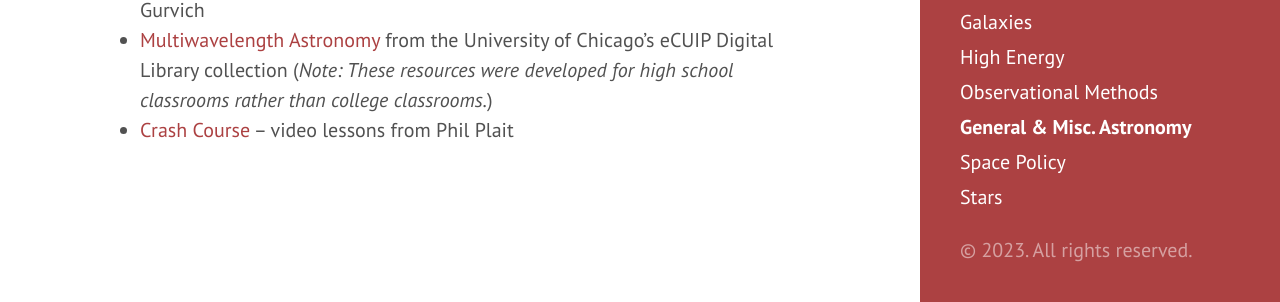
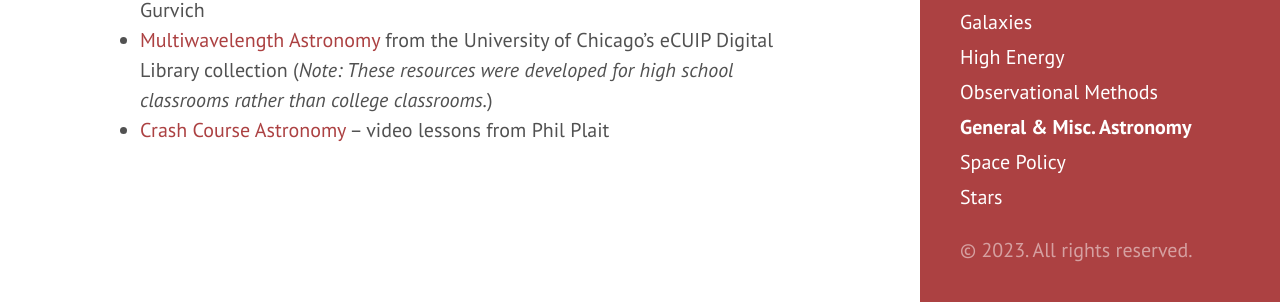
Before and after one commit to astroteaching/astroteaching.github.io, a Jekyll site: the page built from resources.md, in a window 1280 px wide and 1320 px high. Shown: the part 1015-1317 px from the top of the window. Built offline with Jekyll 4.4.1, drawn with Linux system fonts in a browser that asks for light colours.

Commit message:
fix typo

```diff
--- a/resources.md
+++ b/resources.md
@@ -31,4 +31,4 @@ General astronomy (including some resources for lower level courses) and miscell
 - Legacy Survey [viewer](https://www.legacysurvey.org/viewer){:target="_blank"}
 - [Firefly](http://firefly.rcs.northwestern.edu){:target="_blank"}, an interactive web-based particle viewer by Aaron Geller and Alex Gurvich
 - [Multiwavelength Astronomy](https://ecuip.lib.uchicago.edu/multiwavelength-astronomy/index.html){:target="_blank"} from the University of Chicago's eCUIP Digital Library collection (*Note: These resources were developed for high school classrooms rather than college classrooms.*)
-- [Crash Course](https://www.youtube.com/playlist?list=PL8dPuuaLjXtPAJr1ysd5yGIyiSFuh0mIL){:target="_blank"} -- video lessons from Phil Plait
+- [Crash Course Astronomy](https://www.youtube.com/playlist?list=PL8dPuuaLjXtPAJr1ysd5yGIyiSFuh0mIL){:target="_blank"} -- video lessons from Phil Plait
```
